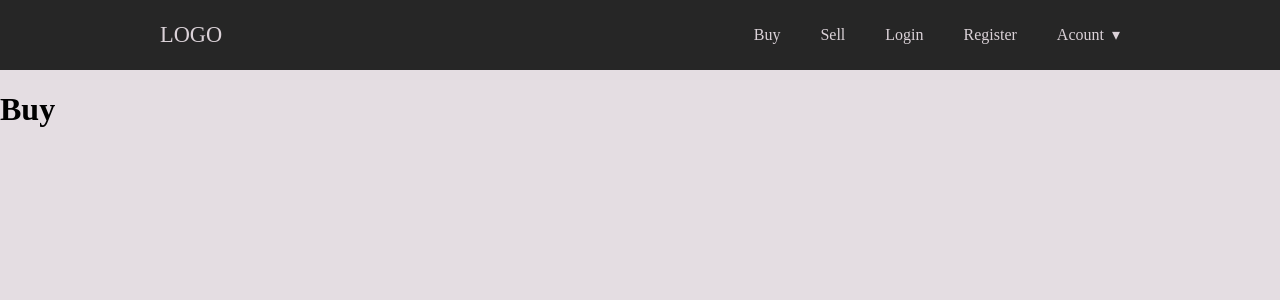
After one commit to Aleks4920/DjangoWebsite, a Django app: page /buy in a window 1280 px wide. The commit adds this page. Shown: the top 300 px of the page. Run offline with Django 3.2, Linux system fonts and the light colour scheme; some libraries are stand-ins or nearby versions.

Commit message:
added html pages

```diff
--- /dev/null
+++ b/website/mainWebsite/templates/mainWebsite/account.html
@@ -0,0 +1,6 @@
+{% extends "mainWebsite/layout.html" %} {% load static %}
+{% block body %}
+
+<h1>Account</h1>
+
+{% endblock %}
--- /dev/null
+++ b/website/mainWebsite/templates/mainWebsite/buy.html
@@ -0,0 +1,6 @@
+{% extends "mainWebsite/layout.html" %} {% load static %}
+{% block body %}
+
+<h1>Buy</h1>
+
+{% endblock %}
--- a/website/mainWebsite/templates/mainWebsite/index.html
+++ b/website/mainWebsite/templates/mainWebsite/layout.html
@@ -6,6 +6,7 @@
   <meta charset="UTF-8">
   <link rel="stylesheet" href="https://cdnjs.cloudflare.com/ajax/libs/normalize/5.0.0/normalize.min.css">
 <link href="{% static 'mainWebsite/styles.css' %}" rel="stylesheet" />
+
 
 </head>
 <body>
@@ -19,22 +20,29 @@
       <div class="nav-mobile"><a id="nav-toggle" href="#!"><span></span></a></div>
       <ul class="nav-list">
         <li>
-          <a href="#!">Home</a>
+          <a href="{% url 'buy' %}">Buy</a>
         </li>
         <li>
-          <a href="#!">About</a>
+          <a href="{% url 'sell' %}">Sell</a>
         </li>
         <li>
-          <a href="#!">dropdown</a>
+          <a href="{% url 'login' %}">Login</a>
+        </li>
+        <li>
+          <a href="{% url 'register' %}">Register</a>
+        </li>
+        <li>
+          <a id='dlink' href="#!">Acount</a>
           <ul class="nav-dropdown">
+
             <li>
-              <a href="#!">option 1</a>
+              <a href="{% url 'yourscripts' %}">Your Scripts</a>
             </li>
             <li>
-              <a href="#!">option 1</a>
+              <a href="{% url 'settings' %}">Settings</a>
             </li>
             <li>
-              <a href="#!">option 1</a>
+              <a href="#!">Logout</a>
             </li>
           </ul>
         </li>
@@ -44,8 +52,13 @@
   </div>
 </section>
 
+{% block body %} {% endblock %}
+
 <!-- partial -->
   <script src='https://cdnjs.cloudflare.com/ajax/libs/jquery/2.1.3/jquery.min.js'></script><script  src="{% static 'mainWebsite/script.js' %}"></script>
+  <script src="https://code.jquery.com/jquery-3.3.1.slim.min.js" type="text/javascript"></script>
+<script>
+{% block script %} {% endblock %}
 
 </body>
 </html>
--- /dev/null
+++ b/website/mainWebsite/templates/mainWebsite/login.html
@@ -0,0 +1,6 @@
+{% extends "mainWebsite/layout.html" %} {% load static %}
+{% block body %}
+
+<h1>Login</h1>
+
+{% endblock %}
--- /dev/null
+++ b/website/mainWebsite/templates/mainWebsite/register.html
@@ -0,0 +1,6 @@
+{% extends "mainWebsite/layout.html" %} {% load static %}
+{% block body %}
+
+<h1>Register</h1>
+
+{% endblock %}
--- /dev/null
+++ b/website/mainWebsite/templates/mainWebsite/sell.html
@@ -0,0 +1,6 @@
+{% extends "mainWebsite/layout.html" %} {% load static %}
+{% block body %}
+
+<h1>Sell</h1>
+
+{% endblock %}
--- /dev/null
+++ b/website/mainWebsite/templates/mainWebsite/settings.html
@@ -0,0 +1,6 @@
+{% extends "mainWebsite/layout.html" %} {% load static %}
+{% block body %}
+
+<h1>Settings</h1>
+
+{% endblock %}
--- /dev/null
+++ b/website/mainWebsite/templates/mainWebsite/yourscripts.html
@@ -0,0 +1,6 @@
+{% extends "mainWebsite/layout.html" %} {% load static %}
+{% block body %}
+
+<h1>Scripts</h1>
+
+{% endblock %}
--- a/website/mainWebsite/urls.py
+++ b/website/mainWebsite/urls.py
@@ -3,4 +3,11 @@ from . import views
 
 urlpatterns = [
     path('', views.home, name="site-home"),
+    path("buy", views.Buy, name="buy"),
+    path("sell", views.Sell, name="sell"),
+    path("login", views.Login, name="login"),
+    path("register", views.Register, name="register"),
+    path("account", views.Account, name="account"),
+    path("yourscripts", views.YourScripts, name="yourscripts"),
+    path("settings", views.Settings, name="settings"),
 ]
--- a/website/mainWebsite/views.py
+++ b/website/mainWebsite/views.py
@@ -2,5 +2,27 @@ from django.shortcuts import render
 from django.http import HttpResponse
 
 def home(request):
-    return render(request, 'mainWebsite/index.html')
-#123
+    return render(request, 'mainWebsite/layout.html')
+
+def Buy(request):
+    return render(request, 'mainWebsite/buy.html')
+
+def Sell(request):
+    return render(request, 'mainWebsite/sell.html')
+
+def Login(request):
+    return render(request, 'mainWebsite/login.html')
+
+def Register(request):
+    return render(request, 'mainWebsite/register.html')
+
+
+def Account(request):
+    return render(request, 'mainWebsite/register.html')
+
+
+def YourScripts(request):
+    return render(request, 'mainWebsite/yourscripts.html')
+
+def Settings(request):
+    return render(request, 'mainWebsite/settings.html')
```
Also changed, not shown: website/db.sqlite3.
